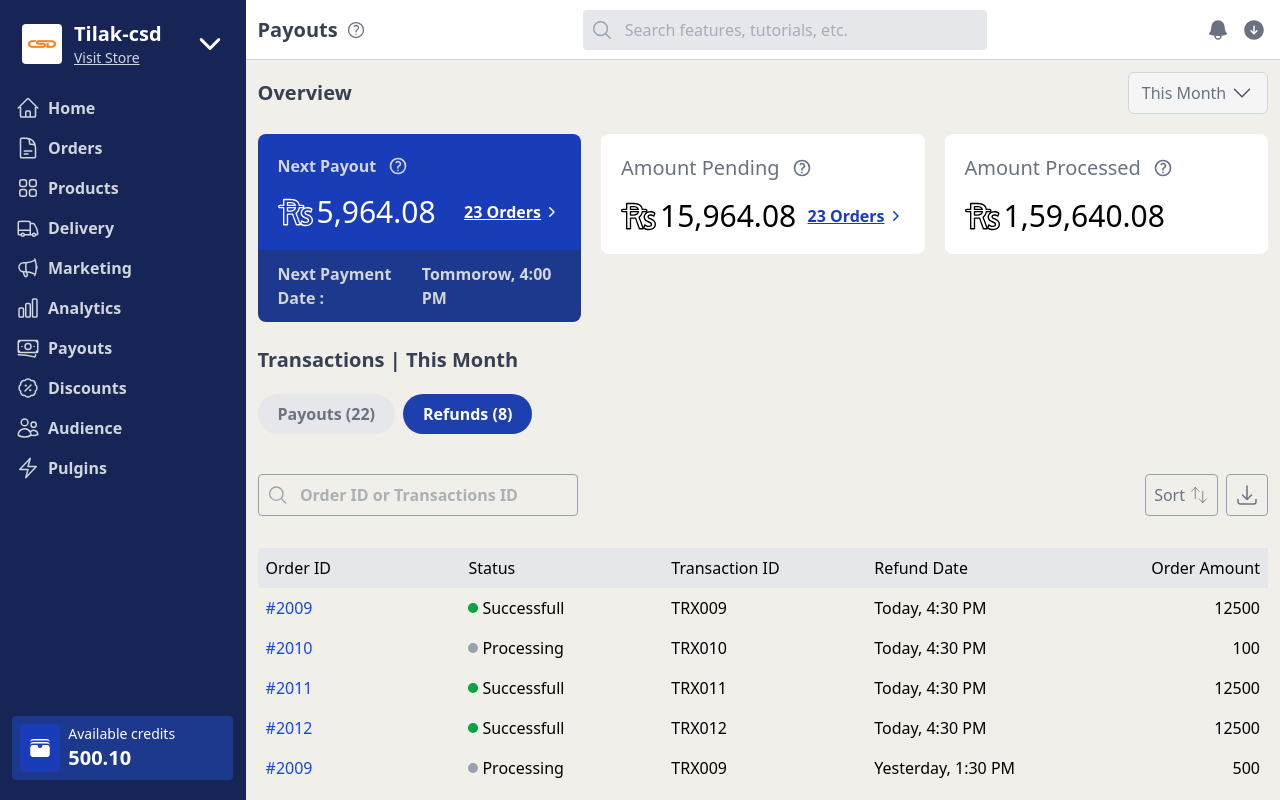
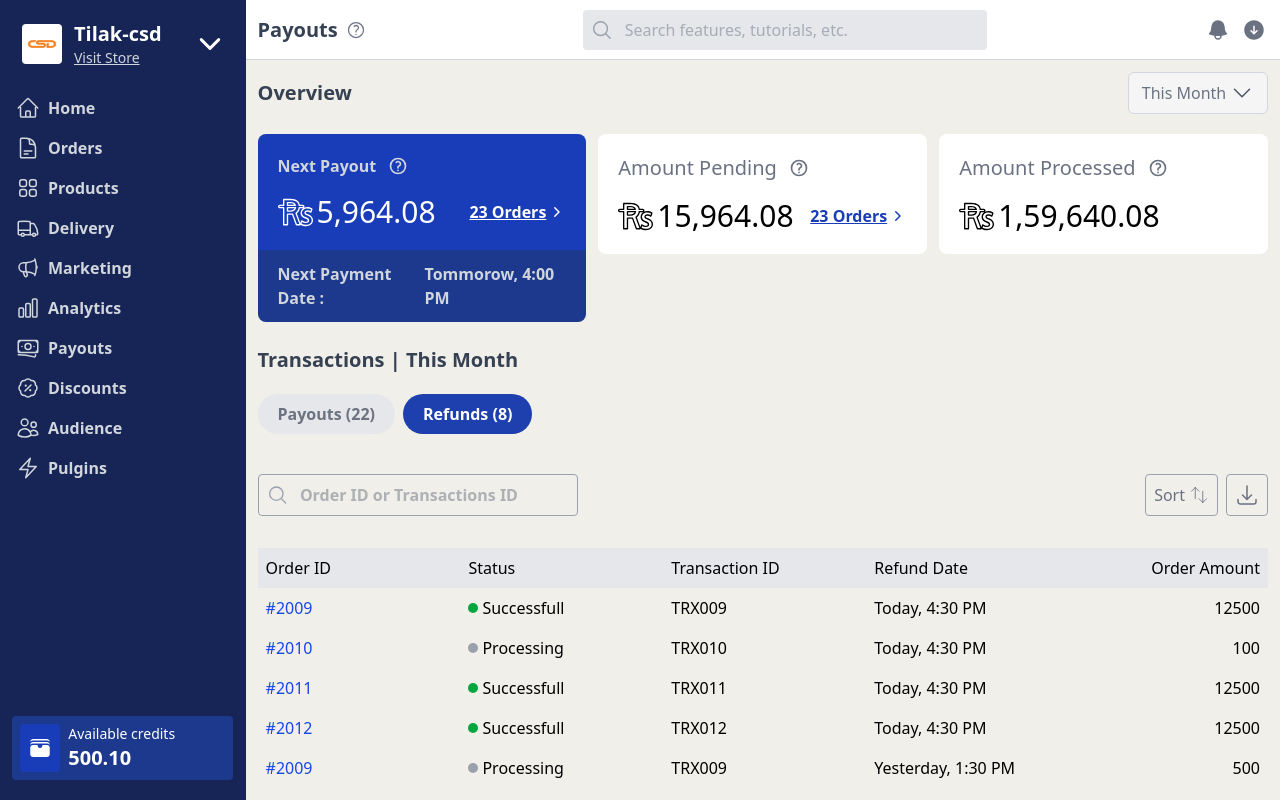
Before and after one commit to Tilak-csd/Dashboard-Clone, a React (Vite) app: page / in a window 1280 px wide. Built offline with nearby package versions, Linux system fonts and the light colour scheme.

Commit message:
making the gap small

```diff
--- a/src/components/MainContent.jsx
+++ b/src/components/MainContent.jsx
@@ -17,7 +17,7 @@ export default function MainContent() {
         <DropdownMonth />
       </div>
       {/* card option amount of transaction  */}
-      <div className='grid grid-cols-4 xl:grid-cols-3 justify-items-center items-start mt-5 gap-5'>
+      <div className='grid grid-cols-4 xl:grid-cols-3 justify-items-center items-start mt-5 gap-3'>
         <NextPayout />
         <AmountPending />
         <AmountProcessed />
```
